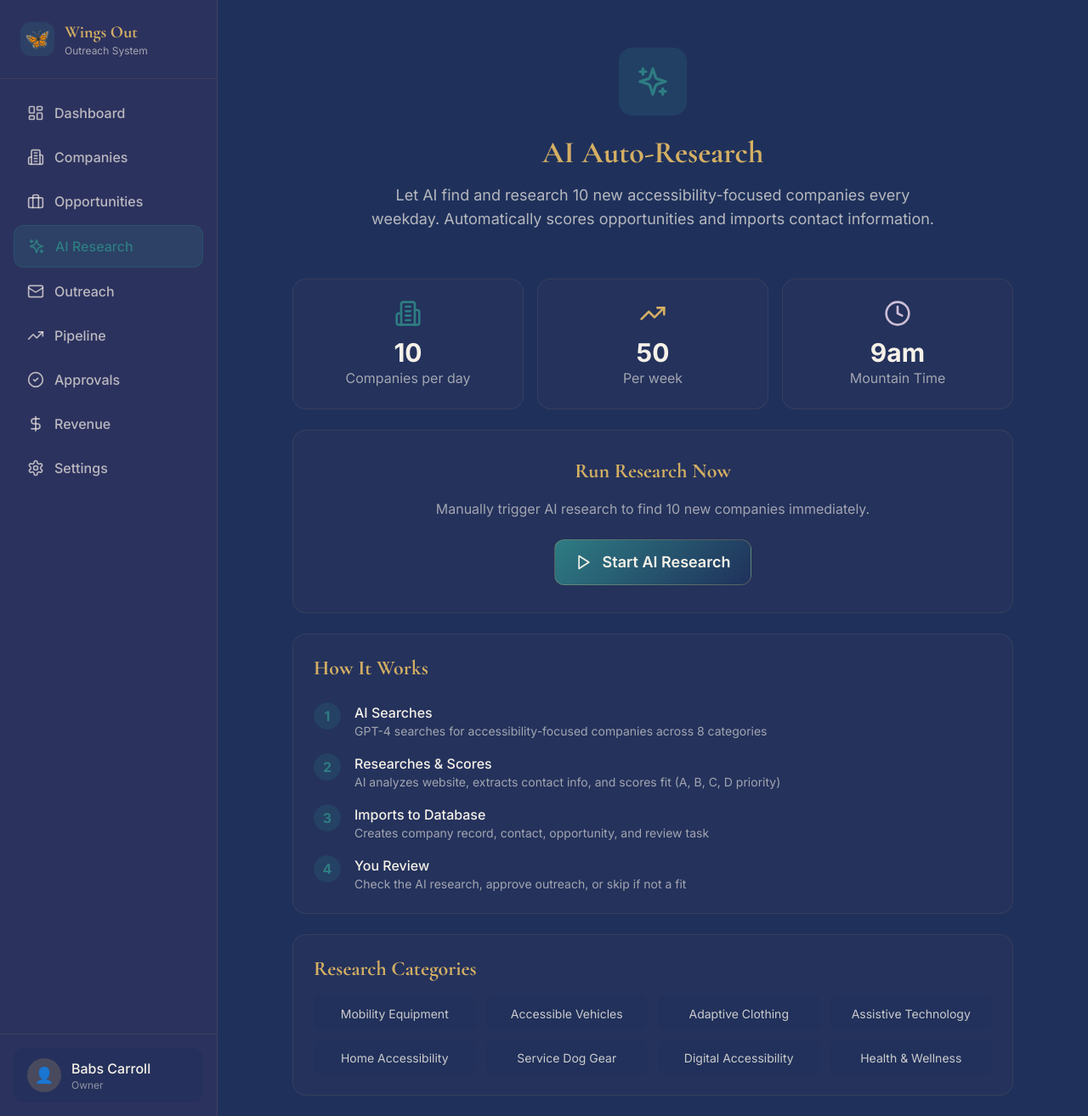
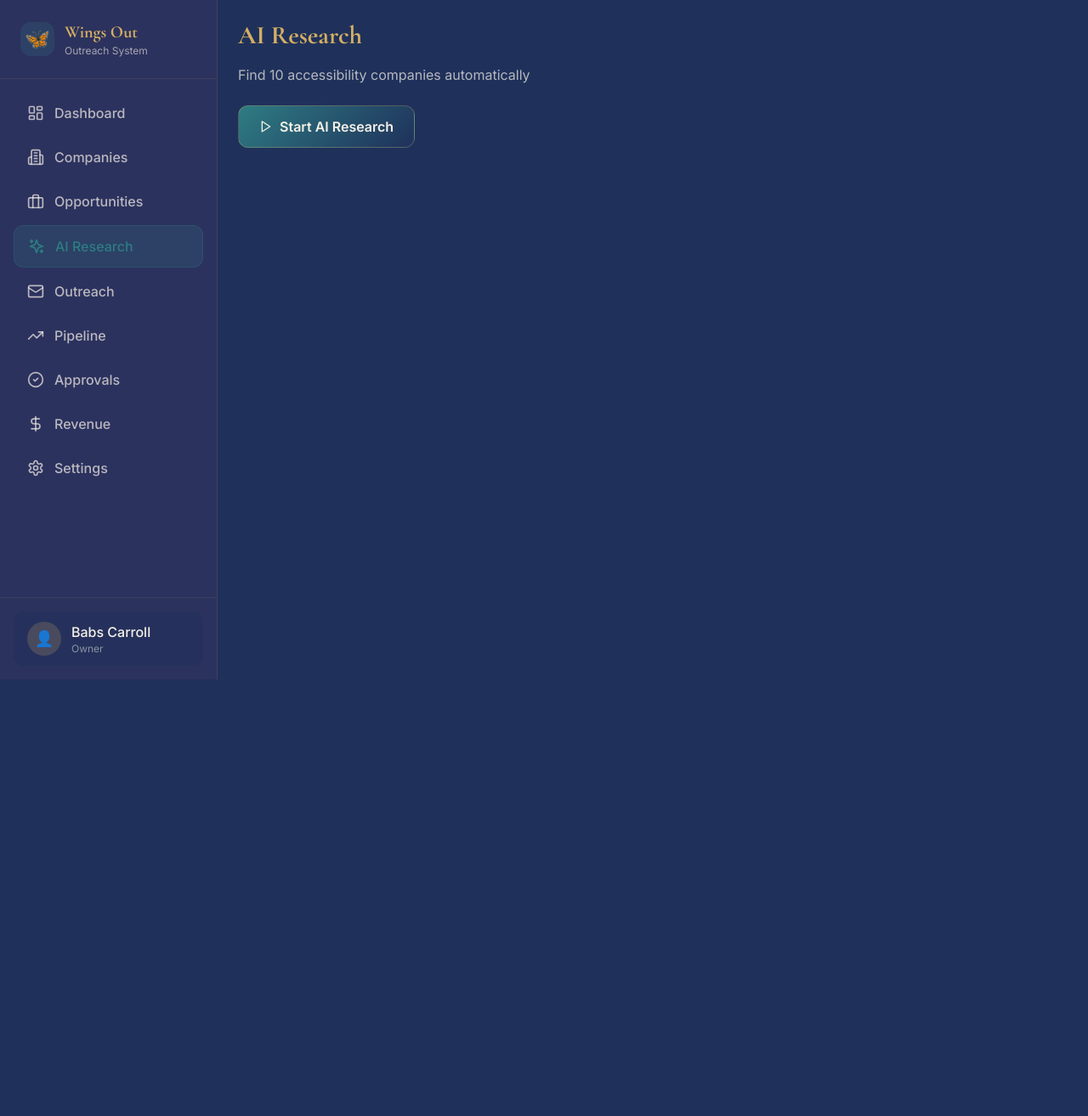
Before and after one commit to ButterflyBabs/wings-out-outreach, a Next.js app: page /research in a window 1280 px wide. Shown: the whole page at 85% size. After the commit the page ends 800 px from the top, so only its background shows below. Built offline with nearby package versions, Linux system fonts and the light colour scheme.

Commit message:
Simplify research page to fix build errors

```diff
--- a/app/research/page.tsx
+++ b/app/research/page.tsx
@@ -1,243 +1,44 @@
 'use client';
 
 import { useState } from 'react';
-import {
-  Sparkles,
-  Play,
-  Loader2,
-  CheckCircle2,
-  AlertCircle,
-  Building2,
-  TrendingUp,
-  Clock
-} from 'lucide-react';
-
-export const dynamic = 'force-dynamic';
+import { Sparkles, Play, Loader2 } from 'lucide-react';
 
 export default function ResearchPage() {
   const [isRunning, setIsRunning] = useState(false);
   const [result, setResult] = useState<any>(null);
-  const [error, setError] = useState<string | null>(null);
 
   async function runResearch() {
     setIsRunning(true);
-    setResult(null);
-    setError(null);
-
     try {
-      const response = await fetch('/api/cron/daily-research', {
-        method: 'POST',
-        headers: {
-          'Content-Type': 'application/json'
-        }
-      });
-
+      const response = await fetch('/api/cron/daily-research', { method: 'POST' });
       const data = await response.json();
-
-      if (data.success) {
       setResult(data);
-      } else {
-        setError(data.error || 'Research failed');
-      }
-    } catch (err: any) {
-      setError(err.message || 'Network error');
+    } catch (error) {
+      console.error(error);
     } finally {
       setIsRunning(false);
     }
   }
 
   return (
-    <div className="p-6 space-y-6 max-w-4xl mx-auto">
-      {/* Header */}
-      <div className="text-center py-8">
-        <div className="w-20 h-20 rounded-2xl bg-sacred-teal/20 flex items-center justify-center mx-auto mb-6">
-          <Sparkles className="w-10 h-10 text-sacred-teal" />
-        </div>
-        <h1 className="font-serif text-4xl font-bold text-warm-gold mb-4">
-          AI Auto-Research
-        </h1>
-        <p className="text-ivory-light/70 max-w-2xl mx-auto text-lg">
-          Let AI find and research 10 new accessibility-focused companies every weekday.
-          Automatically scores opportunities and imports contact information.
-        </p>
-      </div>
-
-      {/* Stats Cards */}
-      <div className="grid grid-cols-1 md:grid-cols-3 gap-4">
-        <div className="bg-royal-plum/10 border border-warm-gold/10 rounded-2xl p-6 text-center">
-          <Building2 className="w-8 h-8 text-sacred-teal mx-auto mb-3" />
-          <p className="text-3xl font-bold text-ivory-light">10</p>
-          <p className="text-ivory-light/60">Companies per day</p>
-        </div>
-        <div className="bg-royal-plum/10 border border-warm-gold/10 rounded-2xl p-6 text-center">
-          <TrendingUp className="w-8 h-8 text-warm-gold mx-auto mb-3" />
-          <p className="text-3xl font-bold text-ivory-light">50</p>
-          <p className="text-ivory-light/60">Per week</p>
-        </div>
-        <div className="bg-royal-plum/10 border border-warm-gold/10 rounded-2xl p-6 text-center">
-          <Clock className="w-8 h-8 text-soft-lavender mx-auto mb-3" />
-          <p className="text-3xl font-bold text-ivory-light">9am</p>
-          <p className="text-ivory-light/60">Mountain Time</p>
-        </div>
-      </div>
-
-      {/* Run Button */}
-      <div className="bg-royal-plum/10 border border-warm-gold/10 rounded-2xl p-8 text-center">
-        <h2 className="font-serif text-2xl font-bold text-warm-gold mb-4">
-          Run Research Now
-        </h2>
-        <p className="text-ivory-light/60 mb-6">
-          Manually trigger AI research to find 10 new companies immediately.
-        </p>
+    <div className="p-6">
+      <h1 className="font-serif text-3xl font-bold text-warm-gold mb-4">AI Research</h1>
+      <p className="text-ivory-light/70 mb-6">Find 10 accessibility companies automatically</p>
 
       <button
         onClick={runResearch}
         disabled={isRunning}
-          className="btn-primary text-lg px-8 py-4 flex items-center gap-3 mx-auto"
+        className="btn-primary flex items-center gap-2"
       >
-          {isRunning ? (
-            <>
-              <Loader2 className="w-5 h-5 animate-spin" />
-              Researching... (this may take 2-3 minutes)
-            </>
-          ) : (
-            <>
-              <Play className="w-5 h-5" />
-              Start AI Research
-            </>
-          )}
+        {isRunning ? <Loader2 className="w-4 h-4 animate-spin" /> : <Play className="w-4 h-4" />}
+        {isRunning ? 'Researching...' : 'Start AI Research'}
       </button>
-      </div>
 
-      {/* Results */}
       {result && (
-        <div className="bg-green-500/10 border border-green-500/30 rounded-2xl p-6">
-          <div className="flex items-center gap-3 mb-4">
-            <CheckCircle2 className="w-6 h-6 text-green-400" />
-            <h3 className="font-serif text-xl font-bold text-green-400">
-              Research Complete!
-            </h3>
-          </div>
-
-          <p className="text-ivory-light mb-4">{result.message}</p>
-
-          <div className="grid grid-cols-2 gap-4">
-            <div className="bg-deep-indigo/50 rounded-xl p-4 text-center">
-              <p className="text-2xl font-bold text-green-400">{result.results.imported}</p>
-              <p className="text-ivory-light/60">Companies Imported</p>
-            </div>
-            <div className="bg-deep-indigo/50 rounded-xl p-4 text-center">
-              <p className="text-2xl font-bold text-yellow-400">{result.results.skipped}</p>
-              <p className="text-ivory-light/60">Duplicates Skipped</p>
-            </div>
-          </div>
-
-          {result.results.errors.length > 0 && (
-            <div className="mt-4 p-4 bg-red-500/10 rounded-xl">
-              <p className="text-red-400 font-medium mb-2">Errors:</p>
-              <ul className="text-sm text-ivory-light/60 space-y-1">
-                {result.results.errors.map((err: string, i: number) => (
-                  <li key={i}>{err}</li>
-                ))}
-              </ul>
+        <div className="mt-6 p-4 bg-royal-plum/20 rounded-xl">
+          <p className="text-ivory-light">{result.message}</p>
         </div>
       )}
     </div>
-      )}
-
-      {/* Error */}
-      {error && (
-        <div className="bg-red-500/10 border border-red-500/30 rounded-2xl p-6">
-          <div className="flex items-center gap-3">
-            <AlertCircle className="w-6 h-6 text-red-400" />
-            <div>
-              <h3 className="font-semibold text-red-400">Error</h3>
-              <p className="text-ivory-light/80">{error}</p>
-            </div>
-          </div>
-        </div>
-      )}
-
-      {/* How It Works */}
-      <div className="bg-royal-plum/10 border border-warm-gold/10 rounded-2xl p-6">
-        <h2 className="font-serif text-2xl font-bold text-warm-gold mb-6">
-          How It Works
-        </h2>
-
-        <div className="space-y-4">
-          <div className="flex items-start gap-4">
-            <div className="w-8 h-8 rounded-full bg-sacred-teal/20 flex items-center justify-center flex-shrink-0">
-              <span className="text-sacred-teal font-bold">1</span>
-            </div>
-            <div>
-              <h3 className="font-medium text-ivory-light">AI Searches</h3>
-              <p className="text-ivory-light/60 text-sm">
-                GPT-4 searches for accessibility-focused companies across 8 categories
-              </p>
-            </div>
-          </div>
-
-          <div className="flex items-start gap-4">
-            <div className="w-8 h-8 rounded-full bg-sacred-teal/20 flex items-center justify-center flex-shrink-0">
-              <span className="text-sacred-teal font-bold">2</span>
-            </div>
-            <div>
-              <h3 className="font-medium text-ivory-light">Researches & Scores</h3>
-              <p className="text-ivory-light/60 text-sm">
-                AI analyzes website, extracts contact info, and scores fit (A, B, C, D priority)
-              </p>
-            </div>
-          </div>
-
-          <div className="flex items-start gap-4">
-            <div className="w-8 h-8 rounded-full bg-sacred-teal/20 flex items-center justify-center flex-shrink-0">
-              <span className="text-sacred-teal font-bold">3</span>
-            </div>
-            <div>
-              <h3 className="font-medium text-ivory-light">Imports to Database</h3>
-              <p className="text-ivory-light/60 text-sm">
-                Creates company record, contact, opportunity, and review task
-              </p>
-            </div>
-          </div>
-
-          <div className="flex items-start gap-4">
-            <div className="w-8 h-8 rounded-full bg-sacred-teal/20 flex items-center justify-center flex-shrink-0">
-              <span className="text-sacred-teal font-bold">4</span>
-            </div>
-            <div>
-              <h3 className="font-medium text-ivory-light">You Review</h3>
-              <p className="text-ivory-light/60 text-sm">
-                Check the AI research, approve outreach, or skip if not a fit
-              </p>
-            </div>
-          </div>
-        </div>
-      </div>
-
-      {/* Categories */}
-      <div className="bg-royal-plum/10 border border-warm-gold/10 rounded-2xl p-6">
-        <h2 className="font-serif text-2xl font-bold text-warm-gold mb-4">
-          Research Categories
-        </h2>
-
-        <div className="grid grid-cols-2 md:grid-cols-4 gap-3">
-          {[
-            'Mobility Equipment',
-            'Accessible Vehicles',
-            'Adaptive Clothing',
-            'Assistive Technology',
-            'Home Accessibility',
-            'Service Dog Gear',
-            'Digital Accessibility',
-            'Health & Wellness'
-          ].map((cat) => (
-            <div key={cat} className="bg-deep-indigo/50 rounded-lg px-4 py-2 text-center">
-              <span className="text-sm text-ivory-light/80">{cat}</span>
-            </div>
-          ))}
-        </div>
-      </div>
-    </div>
   );
 }
```
Lines whose indentation alone changed are shown as unchanged.
